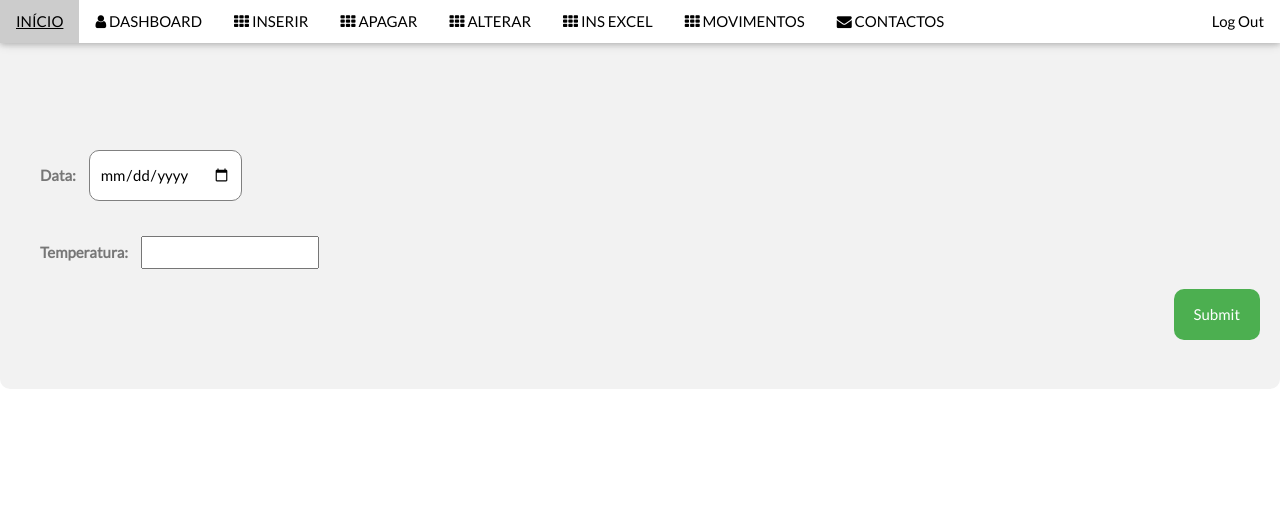
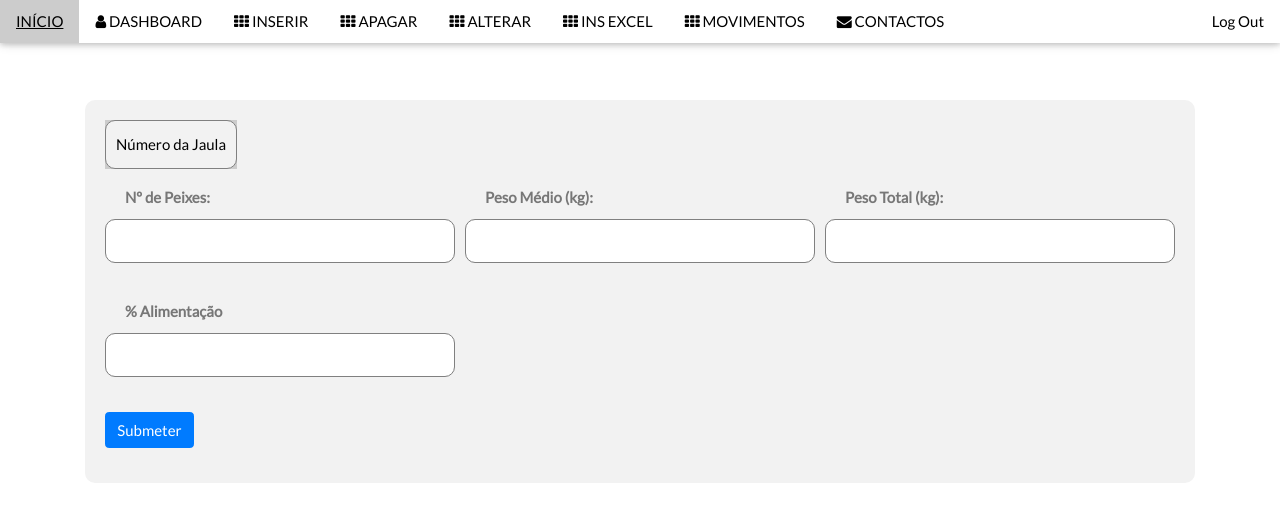
Before and after one commit to Nunomatos7/PECI, a Django app: page /setup_jaula/ in a window 1280 px wide. Shown: the top 522 px of the page. Run offline with Django 3.2, Linux system fonts and the light colour scheme; the visitor is signed in with stand-in values (Sample User, id 1); some libraries are stand-ins or nearby versions.

Commit message:
Atualização formularios

```diff
--- a/app/templates/base.html
+++ b/app/templates/base.html
@@ -34,6 +34,7 @@
       <div class="w3-dropdown-content w3-bar-block w3-border" style="position: fixed; z-index: 9999;">
         <a href="{% url 'insert_desovas' %}" class="w3-bar-item w3-button">DESOVAS</a>
         <a href="{% url 'insert_temp' %}" class="w3-bar-item w3-button">TEMPERATURAS</a>
+        <a href="{% url 'setup_jaula' %}" class="w3-bar-item w3-button">SETUP JAULA</a>
       </div>
     </div>
 
@@ -50,6 +51,7 @@
       <div class="w3-dropdown-content w3-bar-block w3-border" style="position: fixed; z-index: 9999;">
         <a href="#" class="w3-bar-item w3-button">DESOVAS</a>
         <a href="#" class="w3-bar-item w3-button">TEMPERATURAS</a>
+        <a href="{% url 'comida' %}" class="w3-bar-item w3-button">COMIDA</a>
       </div>
     </div>
 
--- a/app/templates/setup_jaula.html
+++ b/app/templates/setup_jaula.html
@@ -1,14 +1,8 @@
 {% extends "base.html" %}
+
 {% block base %}
-
-
-
-
-
-  <form method="POST" action="{% url 'insert_temp' %}" style="padding-top: 150px; padding-bottom: 100px;">
-    <div class="Container">
+  <div class="container" style="padding-top: 100px;">
     {% if messages %}
-
       {% for message in messages %}
       <div class="alert alert-warning alert-dismissible fade show" role="alert">
         {{message}}
@@ -16,20 +10,49 @@
           <span aria-hidden="true">&times;</span>
         </button>
       </div>
+      {% endfor %}
+    {% endif %}
+    <form method="POST" action="{% url 'insert_temp' %}">
+      {% csrf_token %}
+      <div class="form-row">
+        <div class="form-group col-md-6">
+          <div class="w3-dropdown-hover">
+            <button class="w3-button" style="background-color: #f2f2f2; border: 1px solid gray; border-radius: 10px; padding: 10px;">Número da Jaula</button>
+            <div class="w3-dropdown-content w3-bar-block w3-border" style="border-radius: 10px;">
+              <a href="#" class="w3-bar-item w3-button">Jaula 1</a>
+              <a href="#" class="w3-bar-item w3-button">Jaula 2</a>
+              <a href="#" class="w3-bar-item w3-button">Jaula 3</a>
+            </div>
+          </div>
+        </div>
+      </div>
+      <div class="form-row">
+        <div class="form-group col-md-4">
+          <label for="num_peixes">Nº de Peixes:</label>
+          <input type="text" id="num_peixes" name="num_peixes" class="form-control" required>
+        </div>
+        <div class="form-group col-md-4">
+          <label for="peso_medio">Peso Médio (kg):</label>
+          <input type="text" id="peso_medio" name="peso_medio" class="form-control" required>
+        </div>
+        <div class="form-group col-md-4">
+          <label for="peso_total">Peso Total (kg):</label>
+          <input type="text" id="peso_total" name="peso_total" class="form-control" required>
+        </div>
+        <div class="form-group col-md-4">
+          <label for="alimentacao">% Alimentação</label>
+          <input type="text" id="alimentacao" name="alimentacao" class="form-control" required>
+        </div>
+      </div>
+      <div class="form-group">
+        <button type="submit" class="btn btn-primary">Submeter</button>
+      </div>
+    </form>
+  </div>
 
-          {% endfor %}
+  <style
 
-      {% endif %}
-    </div>
-    {% csrf_token %}
-
-    {{ data_form.as_p }}
-
-    {{ temp_form.as_p }}
-    <input type="submit">
-  </form>
   <style>
-
     form {
       padding: 20px;
       background-color: #f2f2f2;
@@ -40,15 +63,12 @@
       font-weight: bold;
       margin-right: 10px;
     }
-
-
-    input[type="text"], input[type="date"] {
+    input[type="text"] {
       padding: 10px;
       margin-bottom: 20px;
       border-radius: 10px;
       border: 1px solid gray;
     }
-
     input[type="submit"] {
       background-color: #4CAF50;
       color: white;
@@ -59,7 +79,6 @@
       float: right;
       position: relative;
     }
-
     input[type="submit"]:hover {
       background-color: #3e8e41;
       margin-bottom: 100px;
```
Also changed, not shown: app/templates/comida.html (+33 -23 lines). Lines whose indentation alone changed are shown as unchanged.
